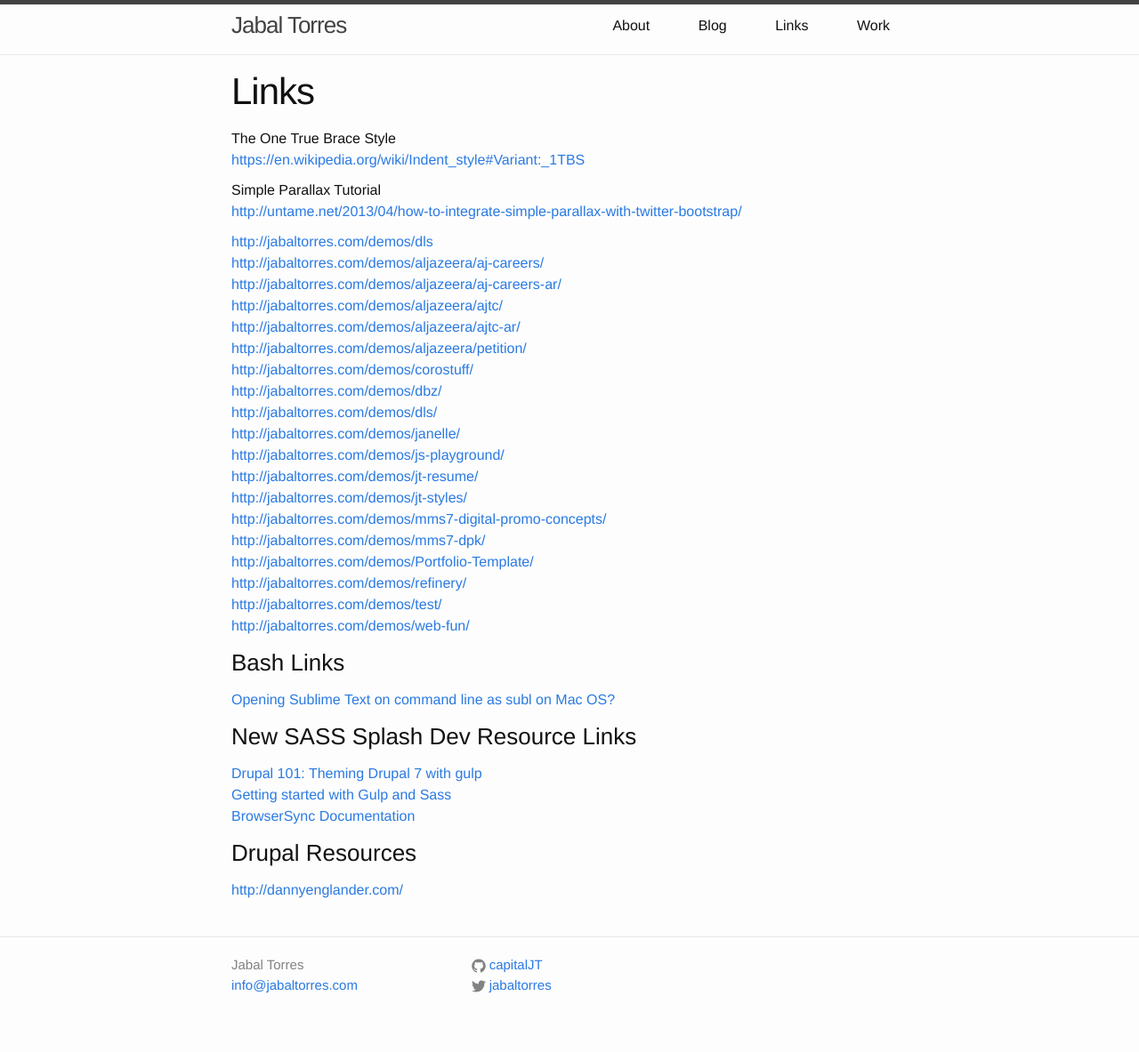
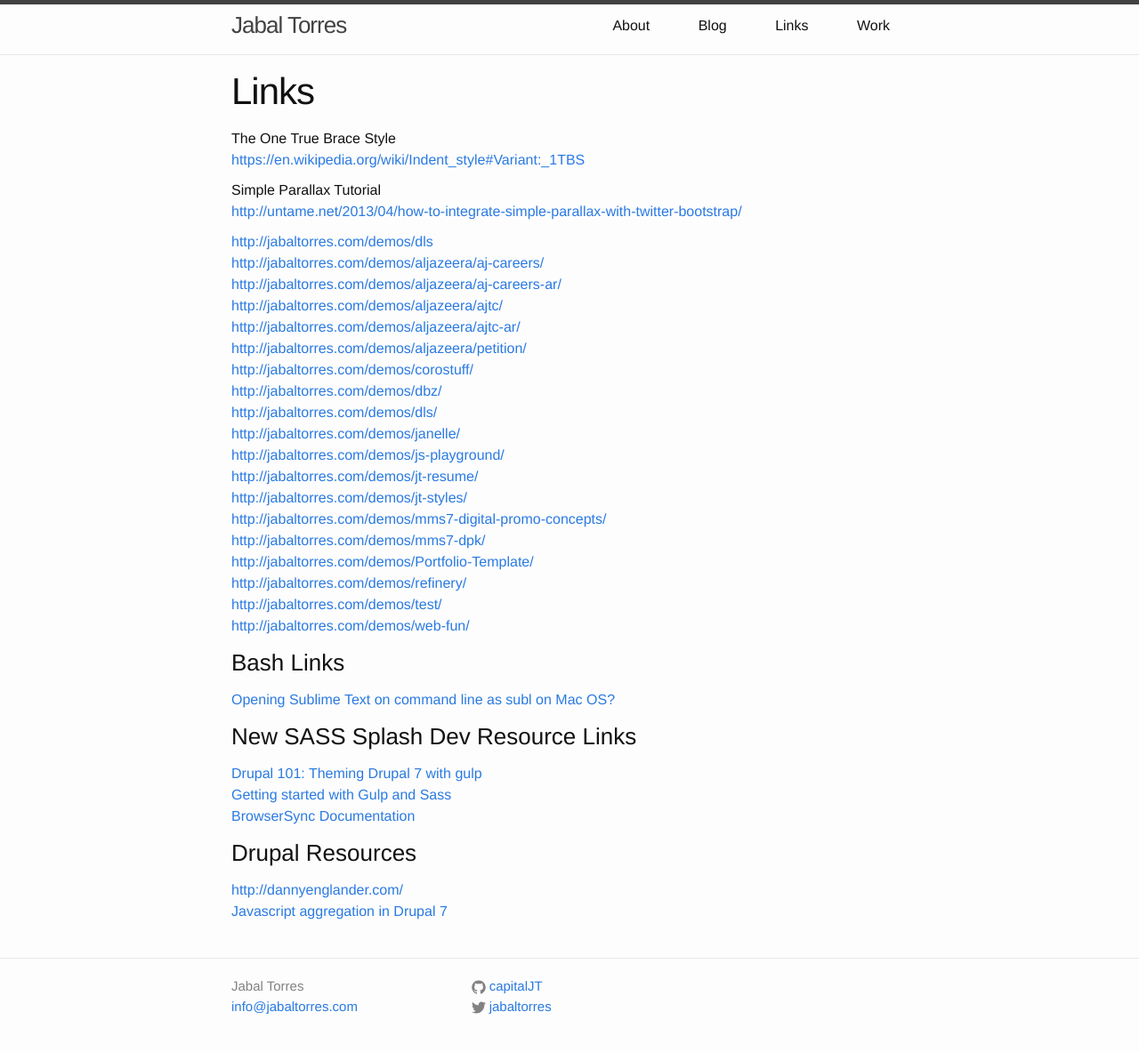
Before and after one commit to capitalJT/capitaljt.github.io, a Jekyll site: the page built from links.md, in a window 1280 px wide. Shown: the whole page at 89% size. Built offline with Jekyll 4.4.1, drawn with Linux system fonts in a browser that asks for light colours; nearby versions of some CDN libraries; a style sheet for code colours, icons or effects is not loaded; before the commit the page ends 1159 px from its top, so only the background shows below that.

Commit message:
Update links.md

```diff
--- a/links.md
+++ b/links.md
@@ -43,3 +43,4 @@ Simple Parallax Tutorial
 
 ### Drupal Resources
 [http://dannyenglander.com/](http://dannyenglander.com/)
+[Javascript aggregation in Drupal 7](https://www.lullabot.com/articles/javascript-aggregation-in-drupal-7)
```
